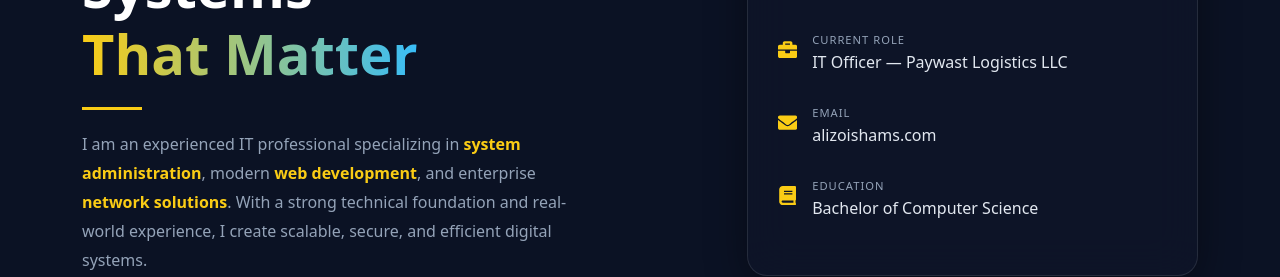
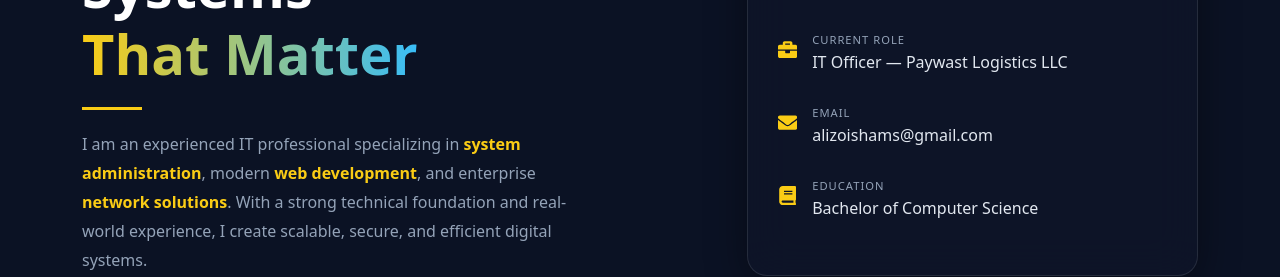
Before and after one commit to Shamsullah-Alizoi/ShamsALI-PortFolio, a React (Vite) app: page / in a window 1280 px wide. Shown: the part 960-1237 px from the top of the page. Built offline with nearby package versions, Linux system fonts and the light colour scheme.

Commit message:
Update email address in AboutMe component

```diff
--- a/src/portFolio/components/AboutMe.tsx
+++ b/src/portFolio/components/AboutMe.tsx
@@ -61,7 +61,7 @@ const AboutMe: React.FC = () => {
                 <FaEnvelope />
                 <div>
                   <small>EMAIL</small>
-                  <p>alizoishams.com</p>
+                  <p>alizoishams@gmail.com</p>
                 </div>
               </div>
 
```
